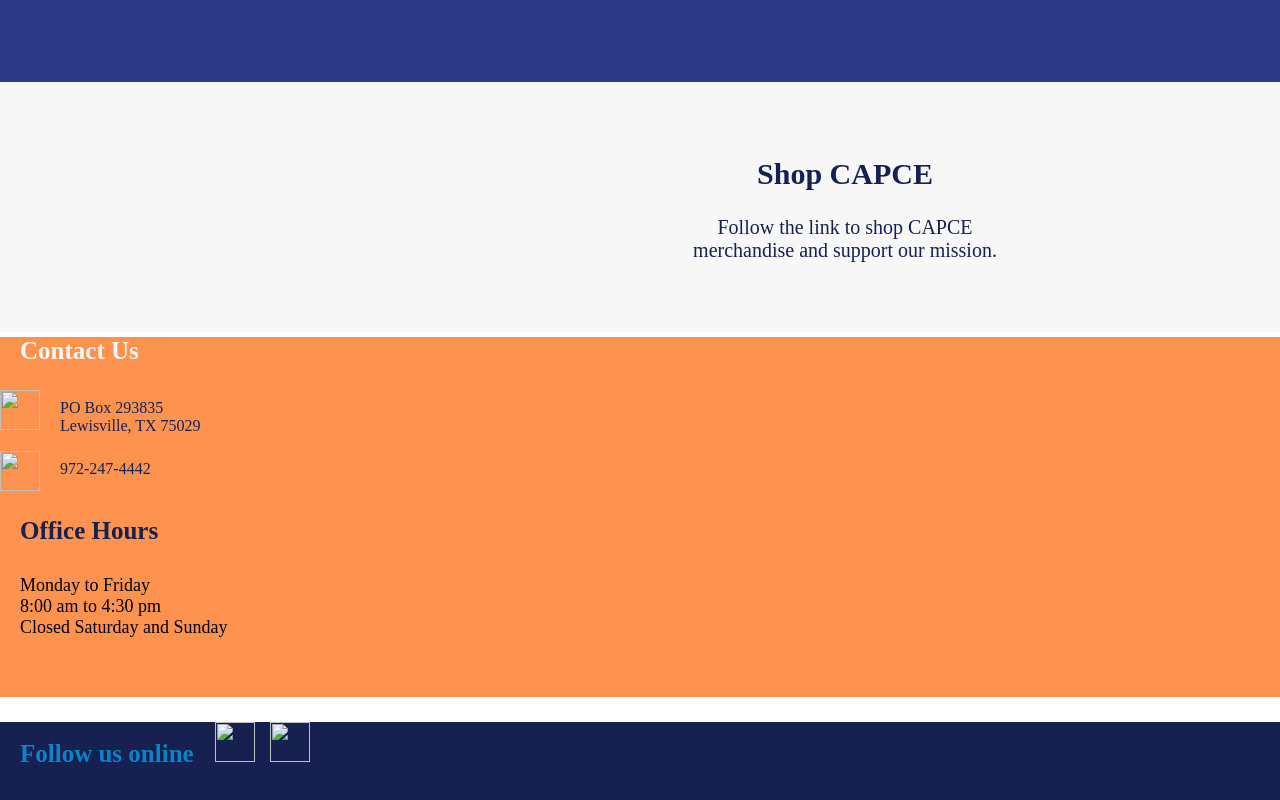
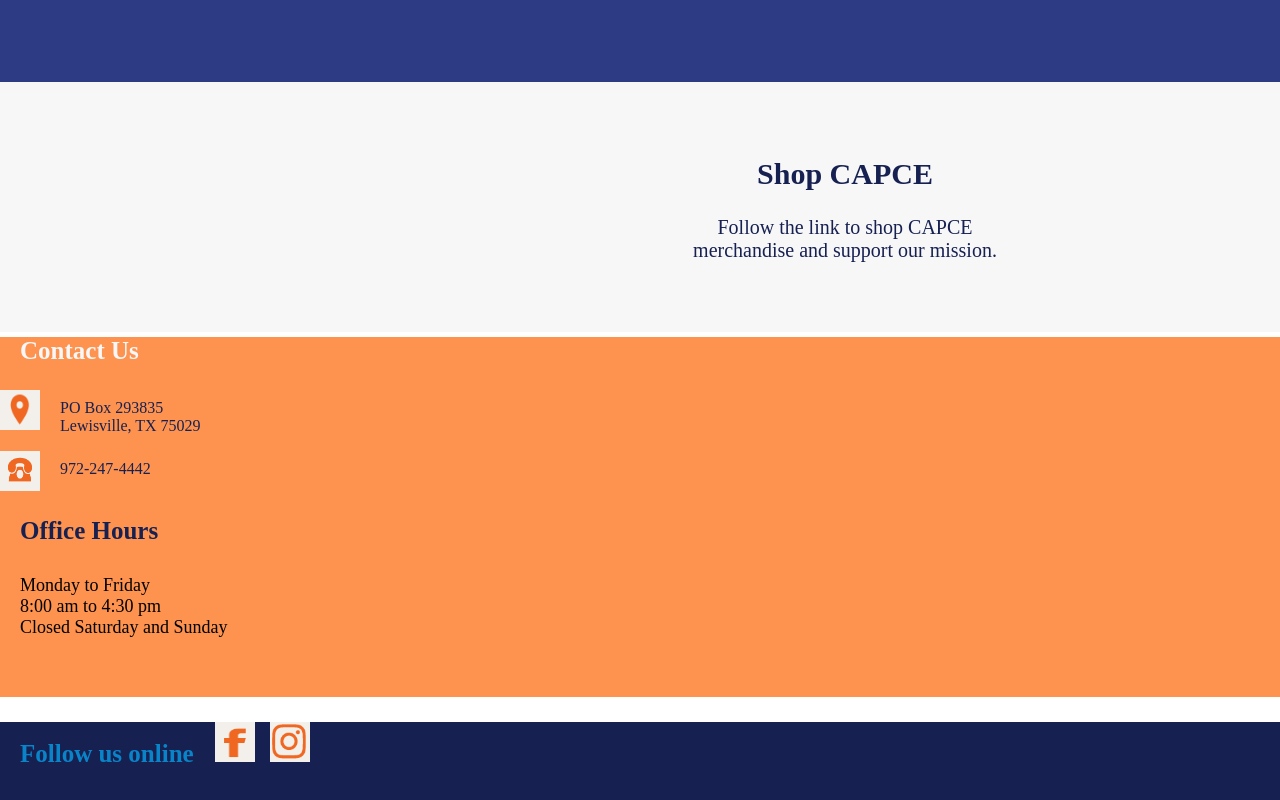
Before and after one commit to djs1972/djs1972.github.io, a plain HTML site: page index.html in a window 1280 px wide. Shown: the part 1970-2770 px from the top of the page. Drawn offline with Linux system fonts and the light colour scheme.

Commit message:
Update index.html

```diff
--- a/index.html
+++ b/index.html
@@ -6,7 +6,7 @@
   </head>
   <body>
     <header>
-      <img src="logos\main\logo_sml.jpeg" class="sml_img">
+      <img src="logo_sml.jpeg" class="sml_img">
       <ul>
         <li><a href="">Home</a></li>
         <li><a href="">Student Resources</a></li>
@@ -18,7 +18,7 @@
     </header>
     <div class='flex-box'>
       <div class="main_img">
-        <img src="logos\main\capce_tran.png">
+        <img src="capce_tran.png">
       </div>
       <div class="main_para">
           <h5>Welcome to the Commission on Accreditation for Prehospital Continuing Education (CAPCE) web site.<br>
@@ -142,9 +142,9 @@
     </div>
     <div class='contact'>
       <h3>Contact Us</h3>
-        <img src="logos\main\location.png" class="loc">
+        <img src="location.png" class="loc">
         <p>PO Box 293835<br>Lewisville, TX 75029</p>
-        <img src="logos\main\telephone.png" class="phone">
+        <img src="telephone.png" class="phone">
         <p>972-247-4442</p>
     </div>
     <div class='hours'>
@@ -156,7 +156,7 @@
         </ul>
     </div>
     <div class='online'>
-        <h3>Follow us online <img src="logos\main\fb_logo.png" class="fb"><img src="logos\main\insta_logo.png" class="insta"></h3>
+        <h3>Follow us online <img src="fb_logo.png" class="fb"><img src="insta_logo.png" class="insta"></h3>
     </div>
   </body>
 </html>
```
